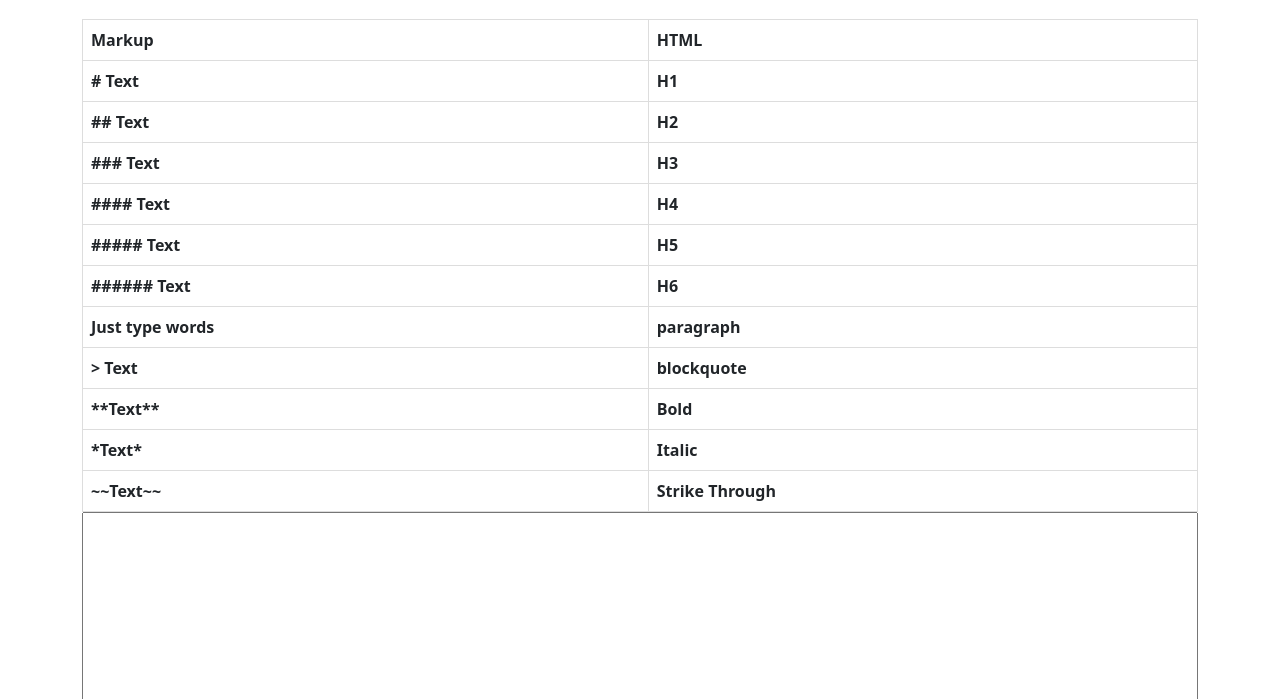
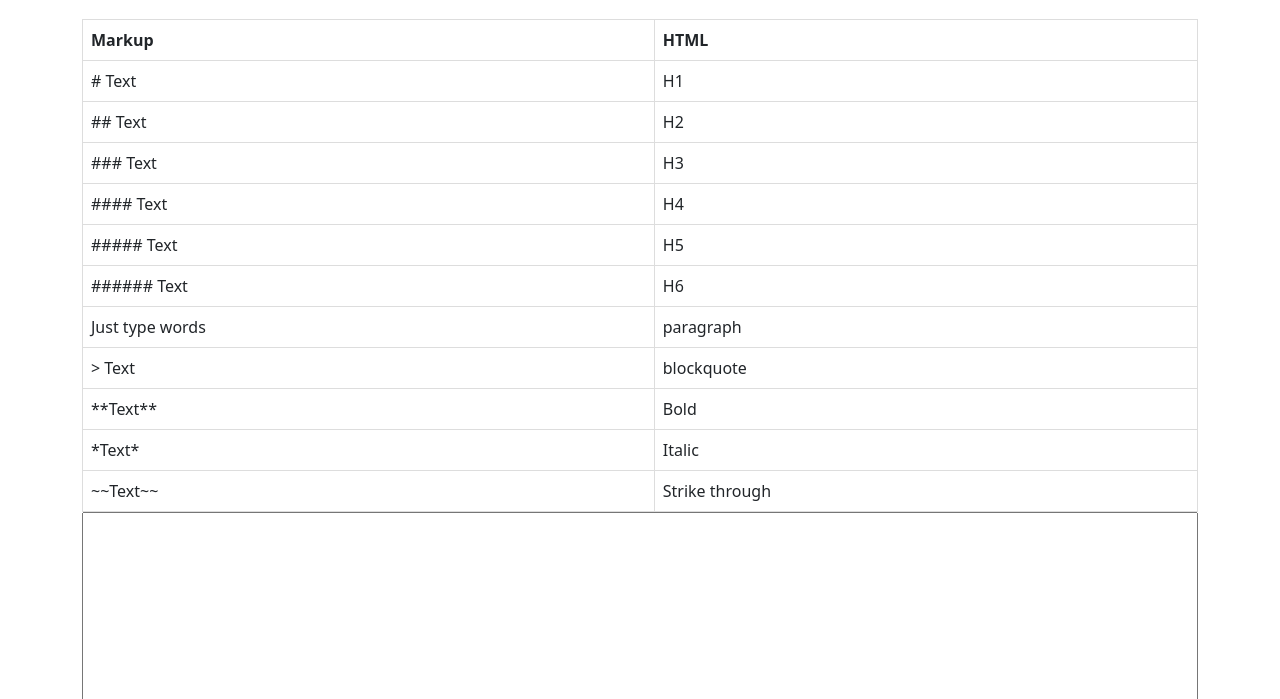
Before and after one commit to DamirPavlik/markdown-to-html-parser, a plain HTML site: page index.html in a window 1280 px wide. Shown: the part 101-800 px from the top of the page. Drawn offline with nearby package versions, Linux system fonts and the light colour scheme.

Commit message:
refactor: th -> td

```diff
--- a/index.html
+++ b/index.html
@@ -2,7 +2,7 @@
 <html lang="en">
 <head>
     <meta charset="UTF-8">
-    <meta name="viewport" content="width=device-width, initial-scale=1.0">
+    <meta name="viewport" content="widtd=device-widtd, initial-scale=1.0">
     <link href="https://cdn.jsdelivr.net/npm/bootstrap@5.3.3/dist/css/bootstrap.min.css" rel="stylesheet" integrity="sha384-QWTKZyjpPEjISv5WaRU9OFeRpok6YctnYmDr5pNlyT2bRjXh0JMhjY6hW+ALEwIH" crossorigin="anonymous">
     <link rel="stylesheet" href="style.css">
     <title>Parse Markup To HTML</title>
@@ -16,48 +16,48 @@
                 <th>HTML</th>
             </tr>
             <tr>
-                <th># Text</th>
-                <th>H1</th>
+                <td># Text</td>
+                <td>H1</td>
             </tr>
             <tr>
-                <th>## Text</th>
-                <th>H2</th>
+                <td>## Text</td>
+                <td>H2</td>
             </tr>
             <tr>
-                <th>### Text</th>
-                <th>H3</th>
+                <td>### Text</td>
+                <td>H3</td>
             </tr>
             <tr>
-                <th>#### Text</th>
-                <th>H4</th>
+                <td>#### Text</td>
+                <td>H4</td>
             </tr>
             <tr>
-                <th>##### Text</th>
-                <th>H5</th>
+                <td>##### Text</td>
+                <td>H5</td>
             </tr>
             <tr>
-                <th>###### Text</th>
-                <th>H6</th>
+                <td>###### Text</td>
+                <td>H6</td>
             </tr>
             <tr>
-                <th>Just type words</th>
-                <th>paragraph</th>
+                <td>Just type words</td>
+                <td>paragraph</td>
             </tr>
             <tr>
-                <th>> Text</th>
-                <th>blockquote</th>
+                <td>> Text</td>
+                <td>blockquote</td>
             </tr>
             <tr>
-                <th>**Text**</th>
-                <th>Bold</th>
+                <td>**Text**</td>
+                <td>Bold</td>
             </tr>
             <tr>
-                <th>*Text*</th>
-                <th>Italic</th>
+                <td>*Text*</td>
+                <td>Italic</td>
             </tr>
             <tr>
-                <th>~~Text~~</th>
-                <th>Strike Through</th>
+                <td>~~Text~~</td>
+                <td>Strike through</td>
             </tr>
         </table>
         <form>
```
